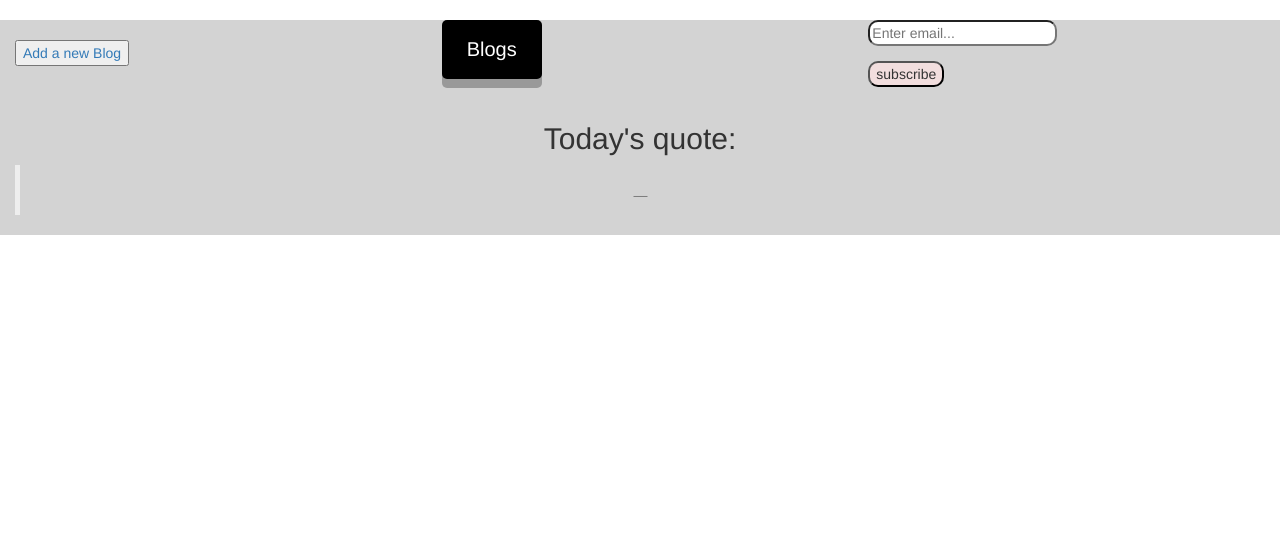
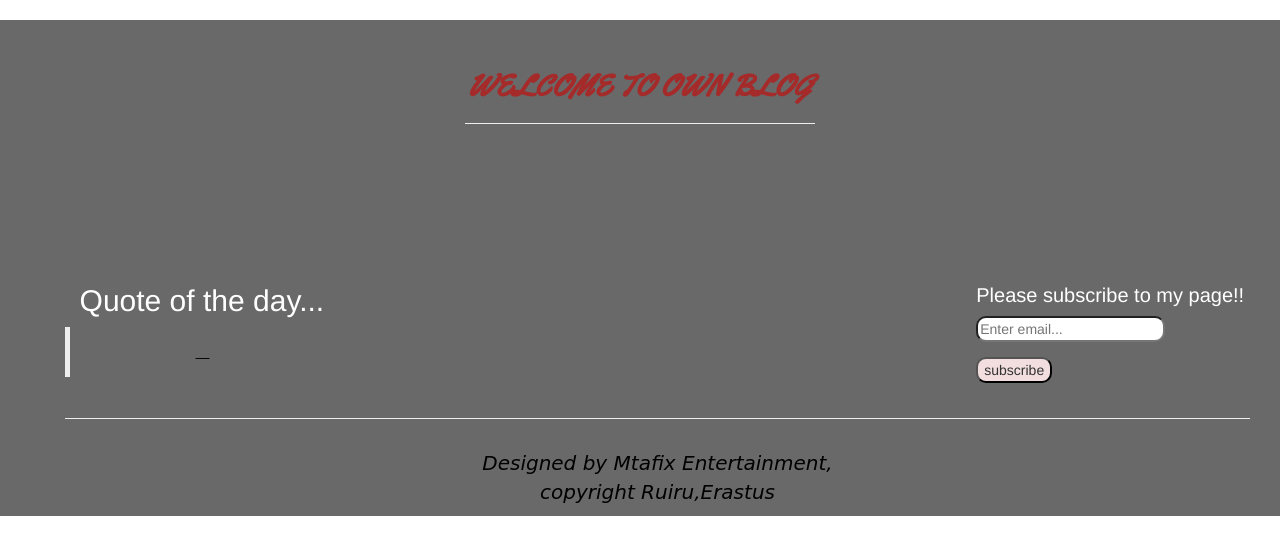
Before and after one commit to erastus-1/Own-Blog, a Flask app: template app/templates/index.html in a window 1280 px wide. Shown: the part 52-607 px from the top of the page. Run offline with Flask 2, Linux system fonts and the light colour scheme; the template is opened without the code that fills it, so the values that code supplies are empty; parts of the project's set-up code (start-up, migrations or seed data) failed here and were passed over; some libraries are stand-ins or nearby versions.

Commit message:
templates/index.html

```diff
--- a/app/templates/index.html
+++ b/app/templates/index.html
@@ -1,38 +1,63 @@
-{% extends 'base.html'%}
+{% extends 'base.html' %}
 {% import 'macros.html' as macro%}
 
 {% block styles%}
-{{super()}}
+{{ super() }}
 <link rel="stylesheet" href="https://maxcdn.bootstrapcdn.com/font-awesome/4.4.0/css/font-awesome.min.css">
-<link rel="stylesheet" href="{{url_for('static',filename='css/index.css')}}">
+<link href="https://fonts.googleapis.com/css2?family=Press+Start+2P&family=Yellowtail&display=swap" rel="stylesheet">
+
 {% endblock %}
 
-<section id="index">
+{% block content%}
 
-  {% block content %}
+<div class="container-fluid" style="background-color: dimgray;">
+    <div class="row">
+        <h2 style="color: brown;text-align: center; padding-top: 30px; font-family: 'Press Start 2P', cursive;
+                font-family: 'Yellowtail', cursive; font-weight: 900;">WELCOME TO OWN BLOG</h2>
+        <hr style="width: 350px;">
 
-  <div class="container-fluid all" style="background: lightgrey;">
-    <div class="row">
-      <div class="col-md-4">
-        <a href="{{url_for('main.new_blog')}}"><br>
-          <button type="button" class="new">Add a new Blog</button></a>
+        {% if current_user.is_anonymous%}
+
+        {%endif%}
+        </ul>
     </div>
 
-      <div class="col-md-4">
-        <button type="button" class="new" style="padding: 15px 25px;
-                        font-size: 20px;
-                        text-align: center;
-                        cursor: pointer;
-                        outline: none;
-                        color: #fff;
-                        background-color: black;
-                        border: none;
-                        border-radius: 5px;
-                        box-shadow: 0 9px #999;">Blogs</button>
-        {{macro.displayBlogs(blogs)}}
+    <div class="container-fluid" style="padding-top:120px ; padding-left: 50px;">
+        <div class="row">
+            <div class="col-md-3">
+                <div class="card">
+                    <div class="card-header">
+                        <h2 style="color: white; text-align: center;">Quote of the day...</h2>
+                    </div>
+                    <div class="card-body">
+                        <blockquote class="blockquote text-center">
+                            <p class="mb-0">{{quotes.quote}}</p>
+                            <footer style="color: black;" class="blockquote-footer"><cite>{{quotes.author}}</cite>
+                            </footer>
+                        </blockquote>
+                    </div>
+                </div>
+            </div>
+            <div class="col-lg- col-md-6 mx- tex-center">
+                {% for blog in blogs %}
+                <div class="post-preview text-center">
+                    <a href="{{ url_for('main.blog', blog_id=blog.id)}}">
+                        <h2 class="blog-title">
+                            {{blog.title}}
+                        </h2>
+                        <h3 class="blog-description">
+                            {{blog.description}}
+                        </h3>
+                    </a>
+                    <p class="post-meta">Posted by {{blog.user.username}} on {{blog.date.strftime('%B %d, %Y')}}</p>
                 </div>
 
-      <div class="col-md-4">
+                {% endfor %}
+
+            </div>
+            <div class="col-md-3">
+                <h2 style="color: white; font-size: 20px;">Please subscribe to my page!!</h2>
+                <div class="w-50">
                     {% for message in get_flashed_messages() %}
                     <div class="alert alert-success">
                         <button type="button" class="close" data-dismiss="alert">&times;</button>
@@ -41,30 +66,24 @@
                     {% endfor %}
                     <form action="{{url_for('main.subscribe')}}" method="POST">
                         <div class="form-group">
-            <input type="email" form-control name="email" style="border-radius:10px;" placeholder="Enter email..."
-              required>
+                            <input type="email" form-control name="email" style="border-radius:10px;"
+                                placeholder="Enter email..." required>
                         </div>
                         <div class="form-group">
                             <input type="submit" value="subscribe" form-control class="bg-danger text-light"
                                 style="border-radius:10px;">
                         </div>
-
                     </form>
                 </div>
             </div>
-
-    <div>
-      <h2 class="text-center">Today's quote:</h2>
-      <blockquote class="blockquote text-center">
-        <p class="mb-0">{{quotes.quote}}</p>
-        <footer class="blockquote-footer"><cite>{{quotes.author}}</cite></footer>
-      </blockquote>
         </div>
-
-
+        <hr>
+        <div class="div" style="padding-top:10px ;">
+            <p
+                style="font-size: 20px; color: black; text-align: center;font-family: 'Bangers', cursive; font-style: italic;">
+                Designed by Mtafix Entertainment, <br>copyright
+                Ruiru,Erastus
+            </p>
         </div>
-
-
-  {% endblock%}
-
-</section>
+    </div>
+    {% endblock %}
```
Lines whose indentation alone changed are shown as unchanged.
